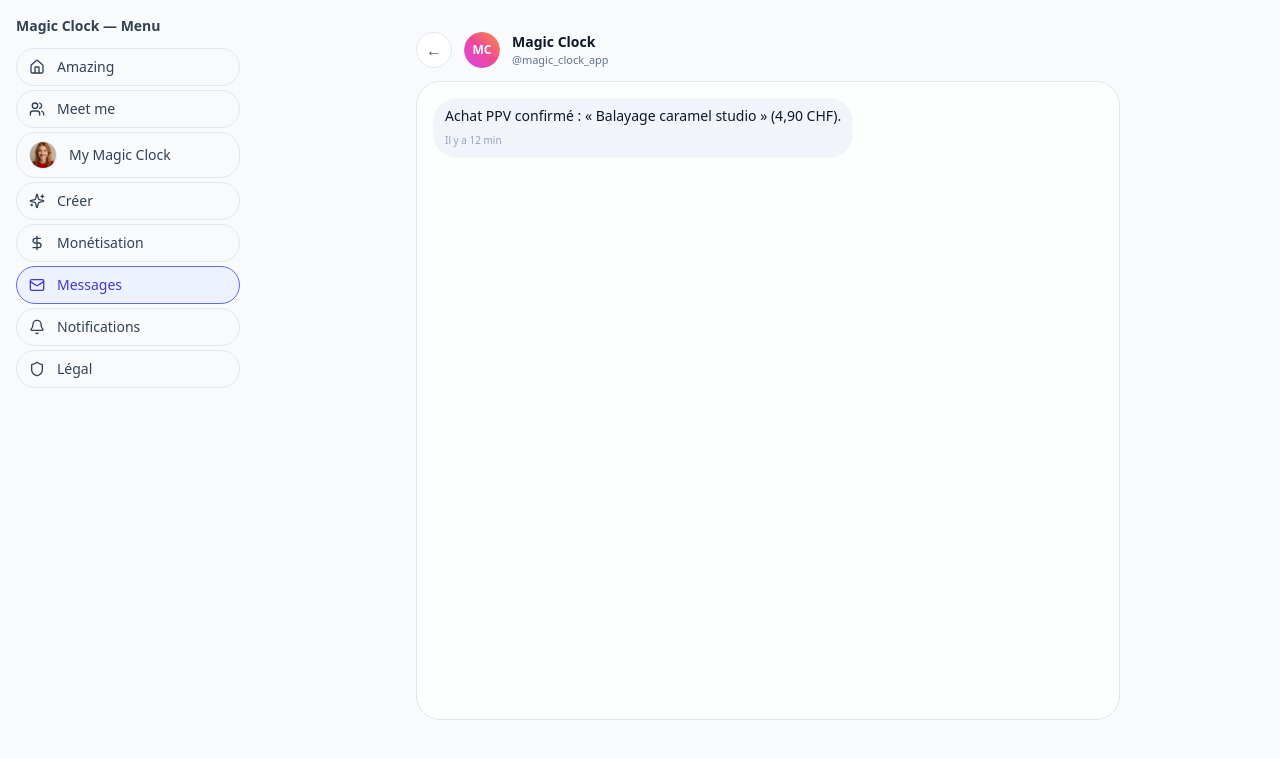
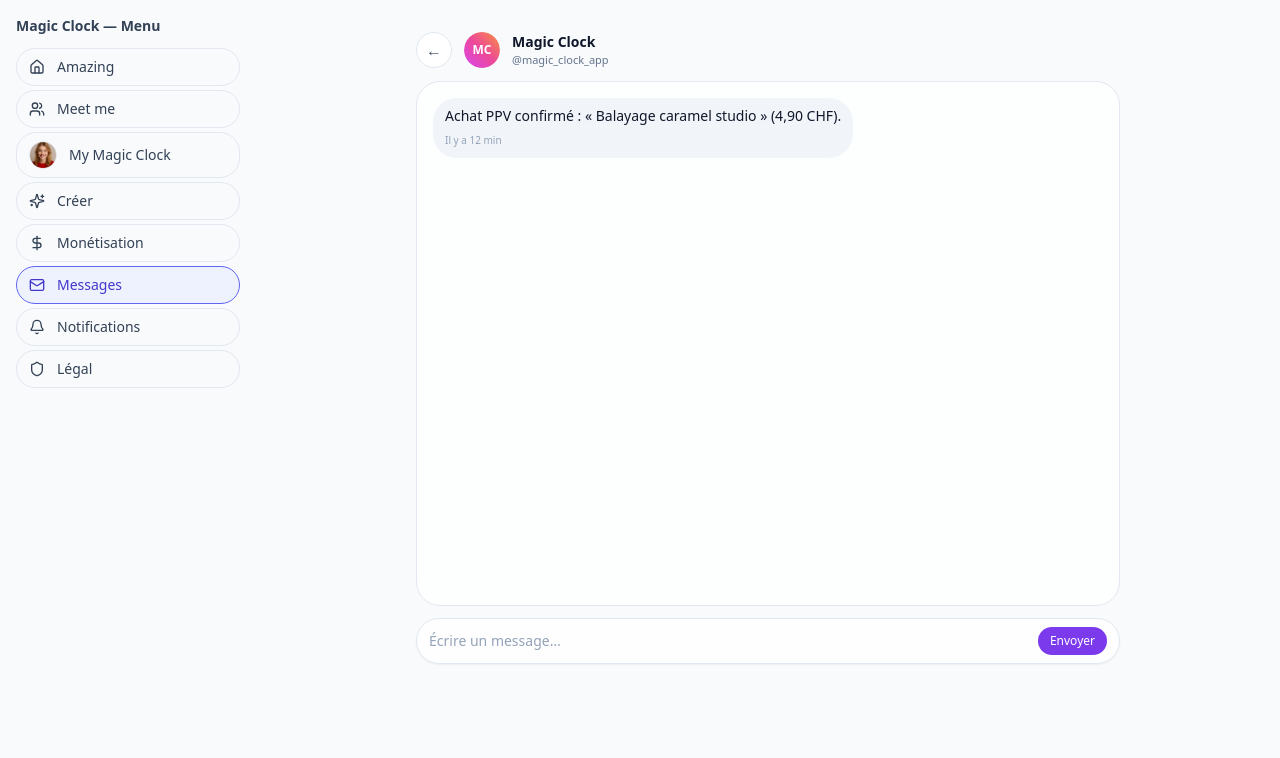
Before and after one commit to welcome-magic-clock/magic-clock-web-mvp, a Next.js app: page /messages/mc-ppv in a window 1280 px wide. Shown: the top 758 px of the page. Built offline with nearby package versions, Linux system fonts and the light colour scheme.

Commit message:
Create page.tsx

```diff
--- /dev/null
+++ b/app/messages/mc-ppv/page.tsx
@@ -0,0 +1,24 @@
+import ChatThread, { ChatMeta, ChatMessage } from "../_ChatThread";
+
+const meta: ChatMeta = {
+  id: "mc-ppv",
+  name: "Magic Clock",
+  handle: "@magic_clock_app",
+  avatarType: "brand",
+  avatarInitials: "MC",
+  avatarGradient:
+    "bg-gradient-to-tr from-fuchsia-500 via-pink-500 to-orange-400",
+};
+
+const initialMessages: ChatMessage[] = [
+  {
+    id: 1,
+    from: "them",
+    text: "Achat PPV confirmé : « Balayage caramel studio » (4,90 CHF).",
+    time: "Il y a 12 min",
+  },
+];
+
+export default function McPpvThreadPage() {
+  return <ChatThread meta={meta} initialMessages={initialMessages} />;
+}
```
